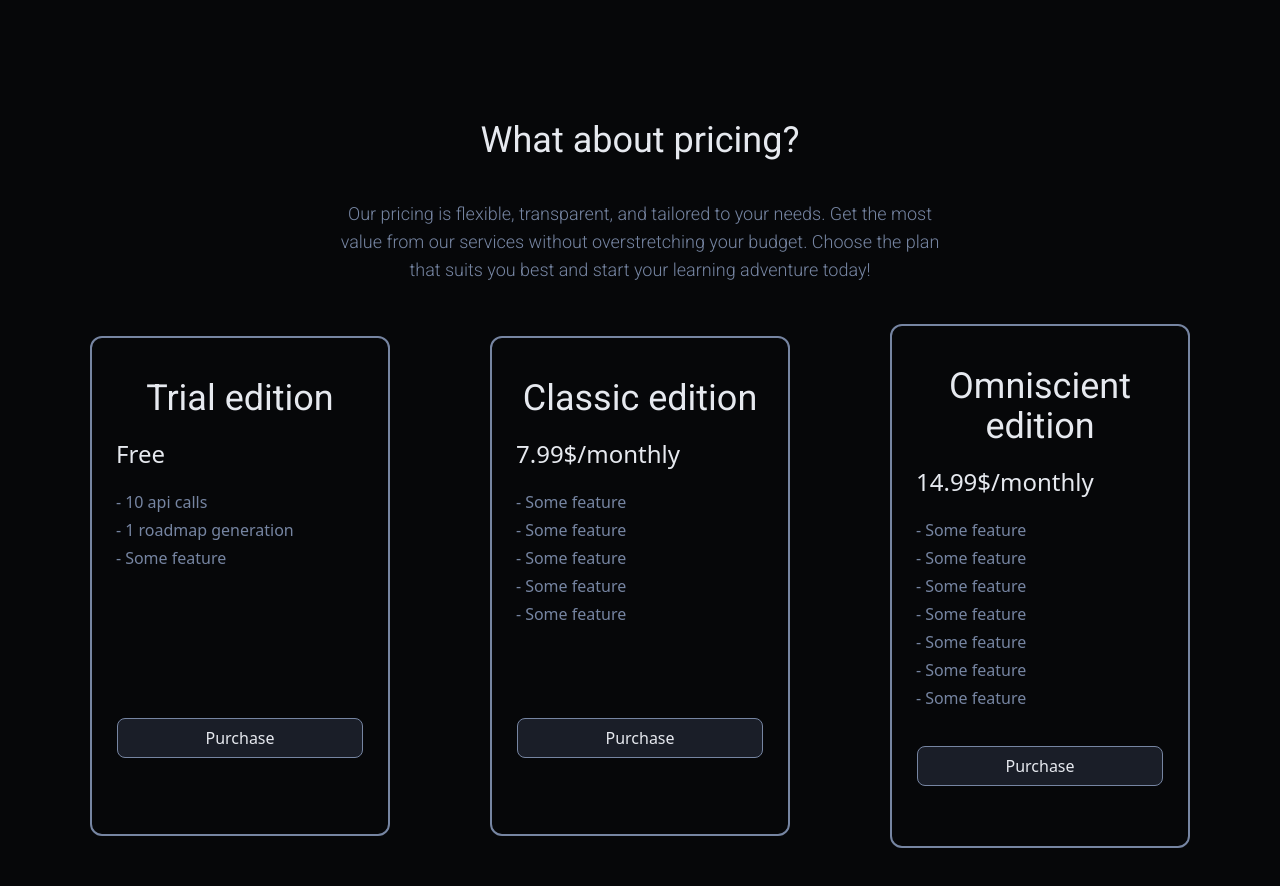
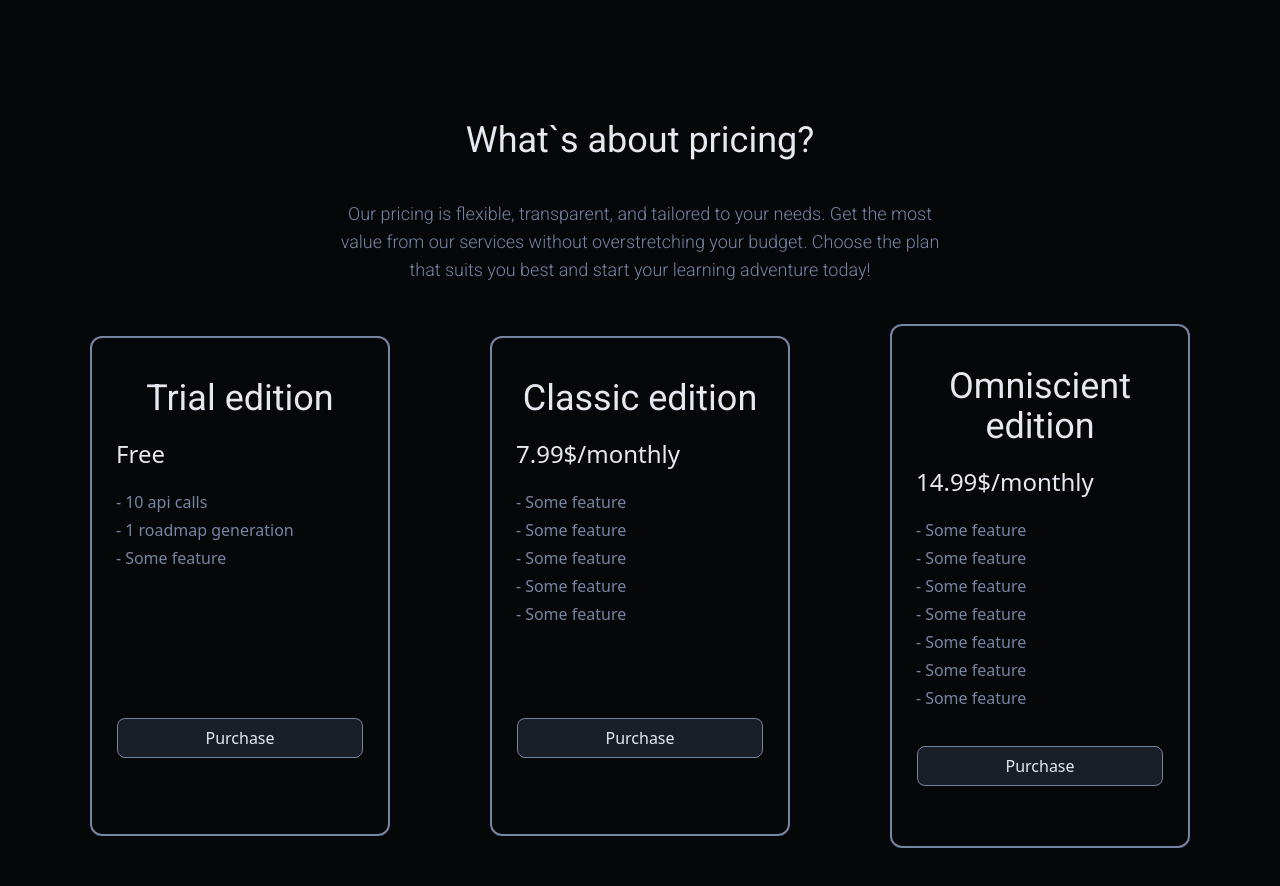
Before and after one commit to Lavryniukk/omniscent-frontend, a Next.js app: page / in a window 1280 px wide. Shown: the part 1560-2446 px from the top of the page. Built offline with nearby package versions, Linux system fonts and the light colour scheme.

Commit message:
minor changes

```diff
--- /dev/null
+++ b/app/(pages)/(main)/signup/page.tsx
@@ -0,0 +1,6 @@
+let RegistrationPage = () => {
+  return (
+    <div className="w-full mt-14 mx-auto h-screen box-border max-w-10xl border"></div>
+  );
+};
+export default RegistrationPage;
--- a/app/modules/home/PricingSection/Pricing.tsx
+++ b/app/modules/home/PricingSection/Pricing.tsx
@@ -7,7 +7,7 @@ let Pricing = () => {
   w-full my-32 h-fit justify-around items-center"
     >
       <h2 className="text-text text-4xl font-roboto mx-auto text-center">
-        What about pricing?
+        What`s about pricing?
       </h2>
       <p className="font-roboto font-light mx-auto text-accent text-sm w-2/3 md:text-lg md:w-1/2 text-center mt-10">
         Our pricing is flexible, transparent, and tailored to your needs. Get
--- /dev/null
+++ b/app/routes/email/send/route.ts
@@ -0,0 +1 @@
+export async function GET(request: Request) {}
--- a/app/shared/header/Header.tsx
+++ b/app/shared/header/Header.tsx
@@ -29,9 +29,9 @@ let Header = () => {
             <HeaderLink url="/about" name="About us" />
           </div>
           <div className="hidden w-36  sm:flex justify-around space-x-3 items-center">
-            <HeaderLink url="/login" name="Sign in" />
+            <HeaderLink url="/signin" name="Sign in" />
             <div className="h-5 w-0.5 bg-accent" />
-            <HeaderLink url="/register" name="Sign up" />
+            <HeaderLink url="/signup" name="Sign up" />
           </div>
         </div>
       </div>
```
Also changed, not shown: 1 other file (tests, documents, lock files or other folders).
